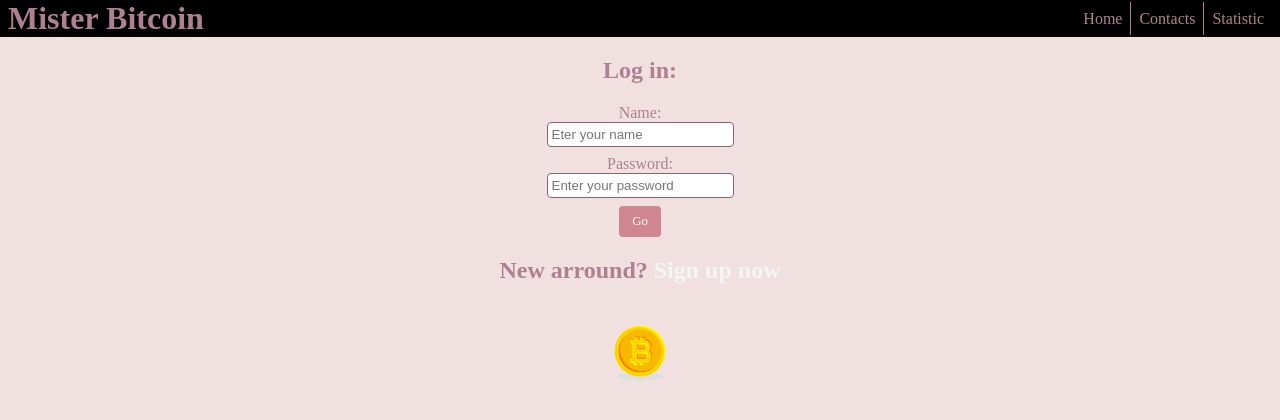
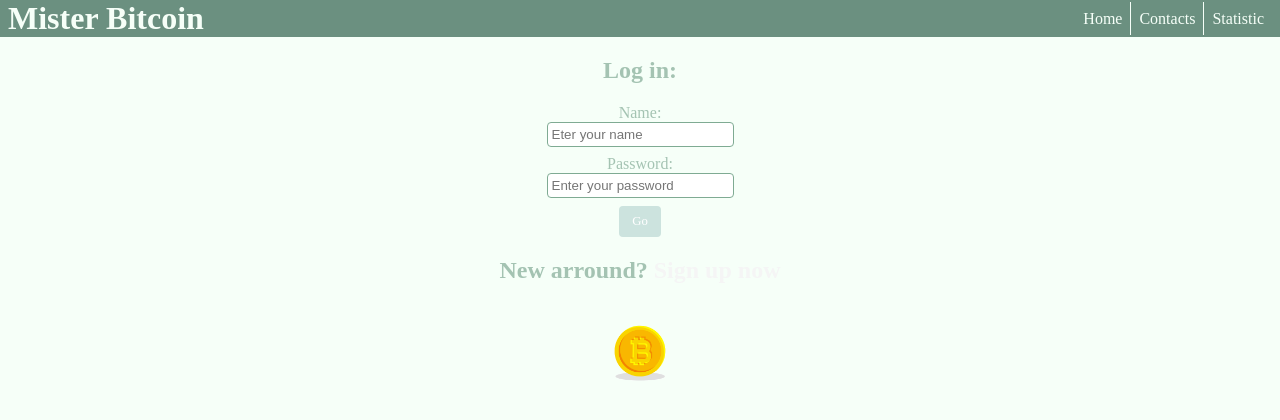
Before and after one commit to rotemYehiel/mister-bitcoin, a React (Create React App) app: page /#/ in a window 1280 px wide. Shown: the top 420 px of the page. Built offline with nearby package versions, Linux system fonts and the light colour scheme; no server answers.

Commit message:
fontasowm

```diff
--- a/package.json
+++ b/package.json
@@ -4,6 +4,11 @@
     "version": "0.1.0",
     "private": true,
     "dependencies": {
+        "@fortawesome/fontawesome-svg-core": "^1.2.34",
+        "@fortawesome/free-brands-svg-icons": "^5.15.2",
+        "@fortawesome/free-regular-svg-icons": "^5.15.2",
+        "@fortawesome/free-solid-svg-icons": "^5.15.2",
+        "@fortawesome/react-fontawesome": "^0.1.14",
         "@testing-library/jest-dom": "^5.11.9",
         "@testing-library/react": "^11.2.5",
         "@testing-library/user-event": "^12.7.1",
--- a/src/App.js
+++ b/src/App.js
@@ -3,6 +3,9 @@ import { useDispatch } from 'react-redux';
 import { createBrowserHistory } from 'history';
 import { HashRouter as Router, Route, Switch } from 'react-router-dom';
 import { connect } from 'react-redux';
+
+import { library } from '@fortawesome/fontawesome-svg-core';
+import { fab } from '@fortawesome/free-brands-svg-icons';
 
 import { loadUser } from './actions/UserAction';
 import { getRate } from './actions/BitcoinAction';
@@ -12,12 +15,12 @@ import './App.css';
 import HomePage from './pages/HomePage'
 import ContactPage from './pages/ContactPage'
 import ContactDetails from './pages/ContactDetails'
-
 import StatisticPage from './pages/StatisticPage'
 import ContactEditPage from './pages/ContactEditPage'
 import SignUpPage from './pages/SignUp'
+import MainHeader from './cmps/MainHeader';
 
-import MainHeader from './cmps/MainHeader';
+library.add(fab)
 
 const history = createBrowserHistory();
 
@@ -26,7 +29,6 @@ const App = (props) => {
   const dispatch = useDispatch()
 
   useEffect(() => {
-    // console.log('props App:', props)
     const getUser = () => {
       dispatch(loadUser())
     }
--- a/src/cmps/MovesList.js
+++ b/src/cmps/MovesList.js
@@ -5,6 +5,8 @@ import moment from 'moment'
 
 export default (props) => {
     const { moves } = props;
+    console.log("render hp?")
+
     return (
         <div className="moves-list">
             <ul className="moves-list-ul">
--- a/src/pages/ContactDetails.js
+++ b/src/pages/ContactDetails.js
@@ -3,9 +3,12 @@ import { useDispatch } from 'react-redux';
 
 import { connect } from 'react-redux'
 import { Link } from 'react-router-dom'
-//rce
+
+import { FontAwesomeIcon } from '@fortawesome/react-fontawesome';
+import { faUndo, faEdit, faTrashAlt } from '@fortawesome/free-solid-svg-icons';
+
 import { loadCotnact, deleteContact, clearContact } from '../actions/ContactAction'
-import { addMove } from '../actions/UserAction'
+import { addMove, loadUser } from '../actions/UserAction'
 
 import TransferFund from '../cmps/TransferFund'
 import MovesList from '../cmps/MovesList'
@@ -28,6 +31,7 @@ const ContactDetails = (props) => {
     }
     const onTransferCoins = async (amount) => {
         dispatch(addMove(contact, amount));
+        dispatch(loadUser());
     }
     const deleteClickHandler = async () => {
         props.history.go(-1);
@@ -45,11 +49,11 @@ const ContactDetails = (props) => {
         return (
             <div className="contact-details">
                 <section className="btns-sec">
-                    <button title="Return" className="button-icons" onClick={onGoBackClickHandler}><i className="fas fa-undo"></i></button>
+                    <button title="Return" className="button-icons" onClick={onGoBackClickHandler}><FontAwesomeIcon icon={faUndo} /></button>
                     <button title="Details" className="button-icons">
-                        <Link to={`/Contact/Edit/${contact._id}`}><i className="fas fa-edit"></i></Link>
+                        <Link to={`/Contact/Edit/${contact._id}`}><FontAwesomeIcon icon={faEdit} /></Link>
                     </button>
-                    <button title="Remove" className="button-icons" onClick={deleteClickHandler}><i className="far fa-trash-alt"></i></button>
+                    <button title="Remove" className="button-icons" onClick={deleteClickHandler}><FontAwesomeIcon icon={faTrashAlt} /></button>
                 </section>
                 <img src={`https://robohash.org/${contact.name}.png`} alt="" />
                 <h1>{contact.name}</h1>
--- a/src/pages/ContactPage.js
+++ b/src/pages/ContactPage.js
@@ -2,6 +2,9 @@ import React, { useEffect, useState } from 'react'
 import { Link } from 'react-router-dom';
 import { useDispatch } from 'react-redux';
 import { connect } from 'react-redux';
+import { FontAwesomeIcon } from '@fortawesome/react-fontawesome';
+import { faPlus } from '@fortawesome/free-solid-svg-icons';
+
 
 import { loadCotnacts } from '../actions/ContactAction';
 
@@ -36,7 +39,7 @@ const ContactPage = (props) => {
             <ContactList contacts={contacts} />
             <button className="add-contact-btn">
                 <Link to={'/Contact/Edit'}>
-                    <i className="fas fa-plus"></i>
+                    <FontAwesomeIcon icon={faPlus} />
                 </Link>
             </button>
         </div>
--- a/src/pages/HomePage.js
+++ b/src/pages/HomePage.js
@@ -16,7 +16,6 @@ const HomePage = (props) => {
     const dispatch = useDispatch()
 
     useEffect(() => {
-
     }, [loggedInUser, rate])
 
     const login = async (ev) => {
--- a/src/styles/cmps/_MainHeader.scss
+++ b/src/styles/cmps/_MainHeader.scss
@@ -3,15 +3,18 @@
             flex-direction: row;
             justify-content: space-between;
             align-items: center;
-            background-color: black;
+            // background-color: black;
+            background-color: $clr1;
             padding-left: 0.5rem;
             padding-right: 0.5rem;
             .main-logo {
                 margin: 0;
+                color: $clr5;
             }
             .navbar {
                 // font-family: Caveat-Regular;
                 // color: whitesmoke;
+                color: $clr5;
                 .nav-link {
                     // margin: 0.5rem;
                     padding: 0.5rem;
@@ -22,8 +25,10 @@
                     }
                 }
                 .nav-link:hover {
-                    border-right: 0.01rem solid #ad8093;
-                    color: whitesmoke;
+                    // border-right: 0.01rem solid #ad8093;
+                    border-right: 0.01rem solid $clr3;
+                    // color: whitesmoke;
+                    color: $clr3;
                     &:last-child {
                         border-right: none
                     }
--- a/src/styles/cmps/_MovesList.scss
+++ b/src/styles/cmps/_MovesList.scss
@@ -12,11 +12,11 @@
     }
     h3 {
         margin: 0;
-        border-bottom: 0.1rem solid #f0e0e0;
+        border-bottom: 0.1rem solid $clr6;
     }
     .move {
         padding: 1rem;
         background-color: $clr2;
-        border-bottom: 0.1rem solid #f0e0e0;
+        border-bottom: 0.1rem solid $clr6;
     }
 }
--- a/src/styles/pages/_HomePage.scss
+++ b/src/styles/pages/_HomePage.scss
@@ -25,7 +25,8 @@
 
 .home-page {
     .home-user-img {
-        background-color: whitesmoke;
+        // background-color: whitesmoke;
+        background-color: $clr6;
         border-radius: 50%;
     }
 }
--- a/src/styles/setup/_variables.scss
+++ b/src/styles/setup/_variables.scss
@@ -1,9 +1,17 @@
 // COLOR PALETTE
-$clr1:rgb(148, 88, 106);
-$clr2: rgb(173, 128, 147);
-$clr3: rgb(208, 134, 143); ///button
-$clr4: rgb(232, 165, 188);
-$clr5:rgb(240, 224, 224);
+$clr1:rgb(107, 144, 128);
+$clr2: rgb(164, 195, 178);
+$clr3: rgb(204, 227, 222); ///button
+$clr4: rgb(234, 244, 244);
+$clr5:rgb(246, 255, 248);
+$clr6:#6b908021; // bcg for imags and borders
+//
+// $clr1:rgb(148, 88, 106);
+// $clr2: rgb(173, 128, 147);
+// $clr3: rgb(208, 134, 143); ///button
+// $clr4: rgb(232, 165, 188);
+// $clr5:rgb(240, 224, 224);
+//
 // $clr6: #d7d8d8; ////play puse buttons
 // $clr7:#f3f3f4; ///odd
 // LAYOUT BREAKPOINTS
```
Also changed, not shown: 1 other file (tests, documents, lock files or other folders).
